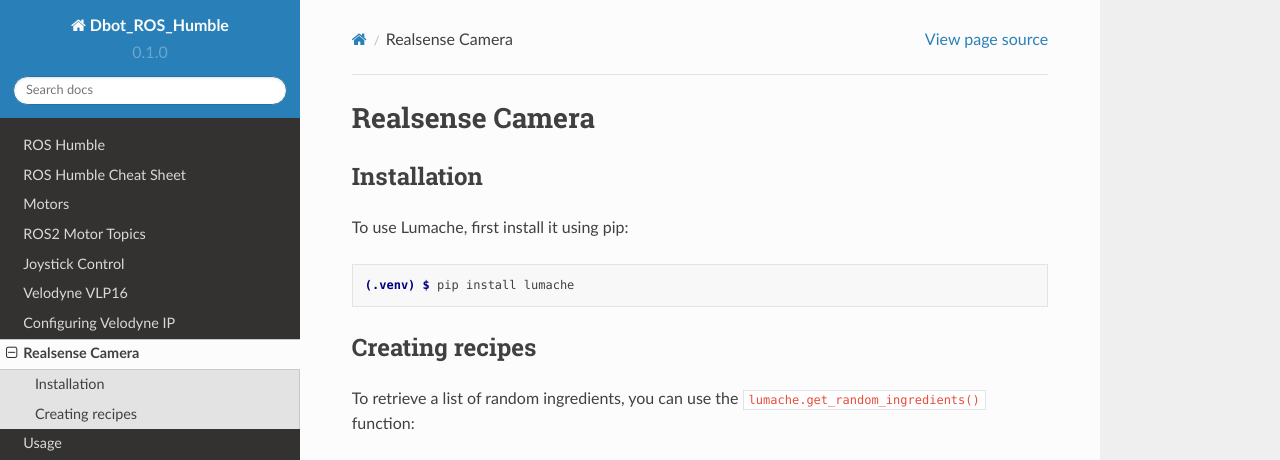
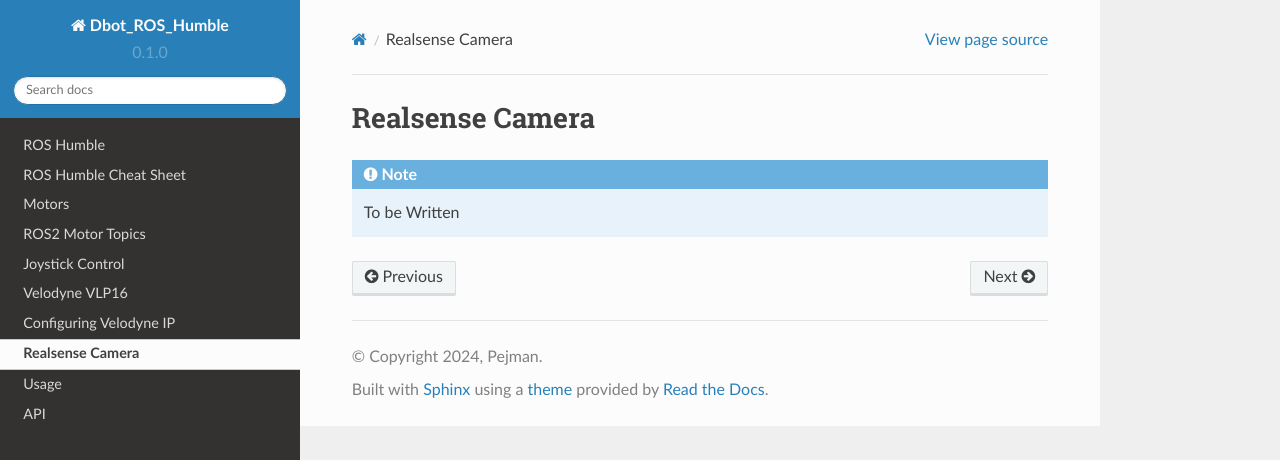
Before and after one commit to Pejman712/DbotROSHumble, a Sphinx documentation site: the page built from docs/source/camera.rst, in a window 1280 px wide and 1095 px high. Shown: the top 460 px of the window. Built offline with Sphinx 7.4.7 and the Read the Docs theme 2.0.0, drawn with Linux system fonts in a browser that asks for light colours; some of the changed text lies outside the part shown; grey boxes are pictures that could not be loaded.

Commit message:
Update camera.rst

```diff
--- a/docs/source/camera.rst
+++ b/docs/source/camera.rst
@@ -1,33 +1,6 @@
 Realsense Camera
 =====
 
-.. _installation:
+.. note::
 
-Installation
-------------
-
-To use Lumache, first install it using pip:
-
-.. code-block:: console
-
-   (.venv) $ pip install lumache
-
-Creating recipes
-----------------
-
-To retrieve a list of random ingredients,
-you can use the ``lumache.get_random_ingredients()`` function:
-
-.. autofunction:: lumache.get_random_ingredients
-
-The ``kind`` parameter should be either ``"meat"``, ``"fish"``,
-or ``"veggies"``. Otherwise, :py:func:`lumache.get_random_ingredients`
-will raise an exception.
-
-.. autoexception:: lumache.InvalidKindError
-
-For example:
-
->>> import lumache
->>> lumache.get_random_ingredients()
-['shells', 'gorgonzola', 'parsley']
+   To be Written
```
